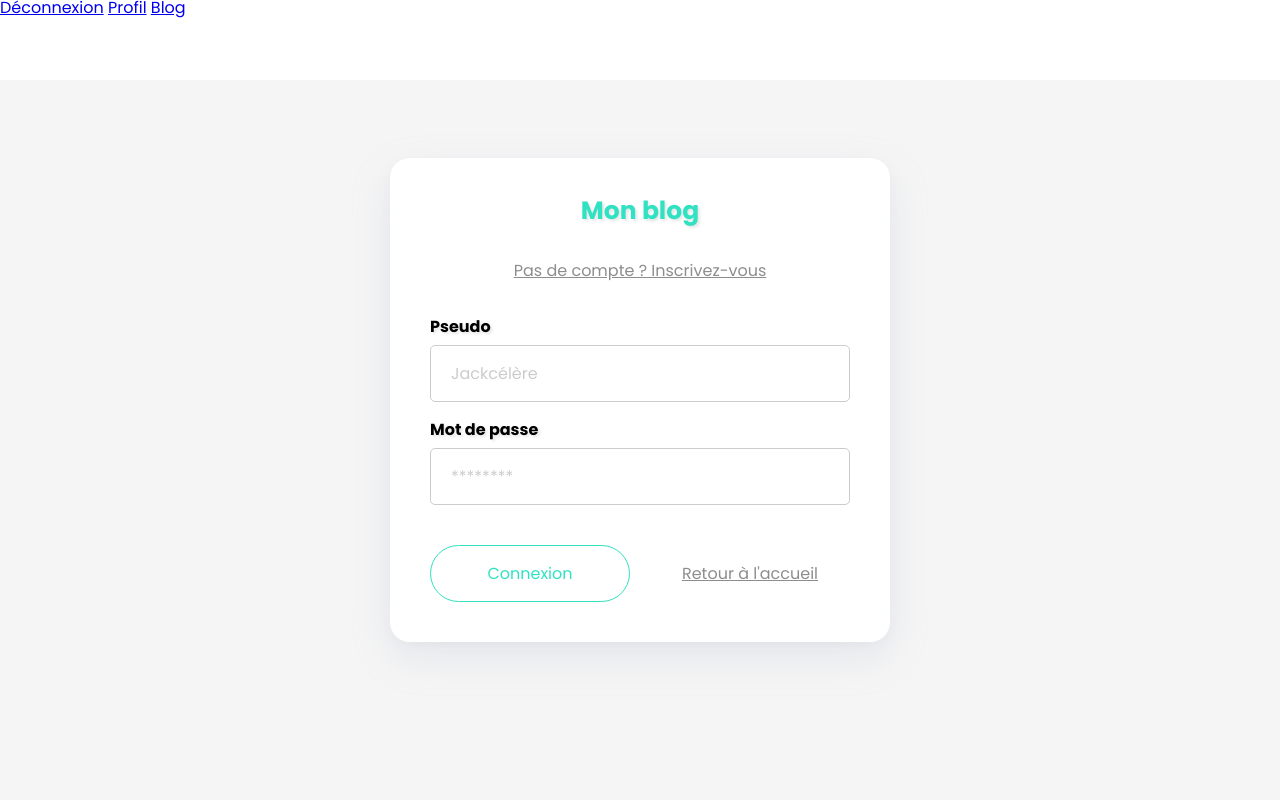
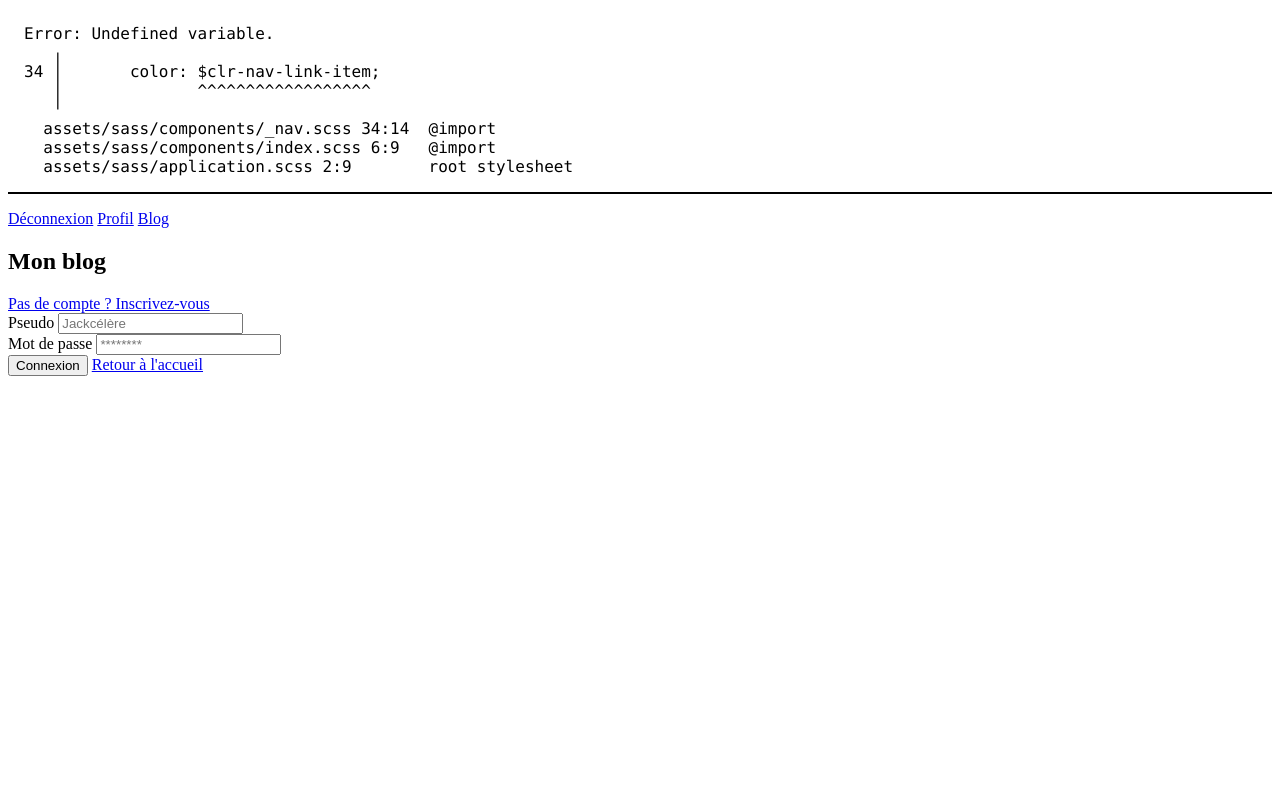
Before and after one commit to LeZellus/xipel-blog, a PHP site: template templates/login.php in a window 1280 px wide. Run offline with PHP 8.4, Linux system fonts and the light colour scheme; the template is opened without the code that fills it, so the values that code supplies are empty.

Commit message:
fix(git): error

```diff
--- a/public/css/style.css
+++ b/public/css/style.css
@@ -1,320 +1,19 @@
-@import url("https://fonts.googleapis.com/css2?family=Poppins:wght@100;300;400;600;700;900&display=swap");
-/* http://meyerweb.com/eric/tools/css/reset/ v2.0 | 20110126 License: none (public domain) */
-html,
-body,
-div,
-span,
-applet,
-object,
-iframe,
-h1,
-h2,
-h3,
-h4,
-h5,
-h6,
-p,
-blockquote,
-pre,
-a,
-abbr,
-acronym,
-address,
-big,
-cite,
-code,
-del,
-dfn,
-em,
-img,
-ins,
-kbd,
-q,
-s,
-samp,
-small,
-strike,
-strong,
-sub,
-sup,
-tt,
-var,
-b,
-u,
-i,
-center,
-dl,
-dt,
-dd,
-ol,
-ul,
-li,
-fieldset,
-form,
-label,
-legend,
-table,
-caption,
-tbody,
-tfoot,
-thead,
-tr,
-th,
-td,
-article,
-aside,
-canvas,
-details,
-embed,
-figure,
-figcaption,
-footer,
-header,
-hgroup,
-menu,
-nav,
-output,
-ruby,
-section,
-summary,
-time,
-mark,
-audio,
-video {
-  margin: 0;
-  padding: 0;
-  border: 0;
-  font-size: 100%;
-  font-family: "Poppins", Arial, sans-serif;
-  vertical-align: baseline;
+/* Error: Undefined variable.
+ *    ,
+ * 34 |       color: $clr-nav-link-item;
+ *    |              ^^^^^^^^^^^^^^^^^^
+ *    '
+ *   assets/sass/components/_nav.scss 34:14  @import
+ *   assets/sass/components/index.scss 6:9   @import
+ *   assets/sass/application.scss 2:9        root stylesheet */
+
+body::before {
+  font-family: "Source Code Pro", "SF Mono", Monaco, Inconsolata, "Fira Mono",
+      "Droid Sans Mono", monospace, monospace;
+  white-space: pre;
+  display: block;
+  padding: 1em;
+  margin-bottom: 1em;
+  border-bottom: 2px solid black;
+  content: "Error: Undefined variable.\a    \2577 \a 34 \2502        color: $clr-nav-link-item;\a    \2502               ^^^^^^^^^^^^^^^^^^\a    \2575 \a   assets/sass/components/_nav.scss 34:14  @import\a   assets/sass/components/index.scss 6:9   @import\a   assets/sass/application.scss 2:9        root stylesheet";
 }
-
-/* HTML5 display-role reset for older browsers */
-article,
-aside,
-details,
-figcaption,
-figure,
-footer,
-header,
-hgroup,
-menu,
-nav,
-section {
-  display: block;
-}
-
-body {
-  line-height: 1;
-}
-
-ol,
-ul {
-  list-style: none;
-}
-
-blockquote,
-q {
-  quotes: none;
-}
-
-blockquote::before,
-blockquote::after,
-q::before,
-q::after {
-  content: "";
-  content: none;
-}
-
-table {
-  border-collapse: collapse;
-  border-spacing: 0;
-}
-
-.button-primary {
-  padding: 1.5rem 3rem;
-  border: 1px solid #31e2c2;
-  border-radius: 5rem;
-  background-color: #fff;
-  transition: 0.3s;
-  color: #31e2c2;
-}
-.button-primary:hover {
-  box-shadow: 0 6px 7px rgba(0, 0, 0, 0.1);
-  transition: 0.3s;
-  cursor: pointer;
-}
-.button-secondary {
-  color: #8d8d8d;
-}
-.button-secondary:hover {
-  text-decoration: none;
-}
-.button-box {
-  grid-template-columns: repeat(2, 1fr);
-  align-items: center;
-}
-.button-box .button-secondary {
-  text-align: center;
-}
-
-input {
-  font-size: 1.6rem;
-  font-family: "Poppins", Arial, sans-serif;
-  box-sizing: border-box;
-  transition: 0.3s;
-  border-radius: 0.5rem;
-  padding: 1.5rem;
-  padding-left: 2rem;
-}
-input[type=text], input[type=email], input[type=password] {
-  border: 0.1rem solid #ccc;
-}
-input[type=text]:placeholder-shown, input[type=email]:placeholder-shown, input[type=password]:placeholder-shown {
-  background-color: inherit;
-}
-input[type=text]::placeholder, input[type=email]::placeholder, input[type=password]::placeholder {
-  color: #ccc;
-}
-input[type=text]:hover, input[type=email]:hover, input[type=password]:hover {
-  background-color: #ececec;
-  border-color: #8d8d8d;
-}
-input[type=text]:hover, input[type=text]:focus, input[type=email]:hover, input[type=email]:focus, input[type=password]:hover, input[type=password]:focus {
-  transition: 0.3s;
-}
-input[type=text]:invalid, input[type=email]:invalid, input[type=password]:invalid {
-  box-shadow: none;
-}
-input[type=text]:focus, input[type=email]:focus, input[type=password]:focus {
-  outline: none;
-  border: 0.1rem solid #000;
-  background-color: #dbdbdb;
-}
-input[type=submit] {
-  padding: 1.5rem 3rem;
-  border: 1px solid #31e2c2;
-  border-radius: 5rem;
-  background-color: transparent;
-  color: #31e2c2;
-}
-input[type=submit]:hover {
-  box-shadow: 0 5px 10px rgba(154, 160, 185, 0.05), 0 15px 40px rgba(166, 173, 201, 0.2);
-  cursor: pointer;
-}
-
-.form-control {
-  width: 100%;
-}
-.form-control-label {
-  font-weight: 700;
-  text-shadow: 2px 2px 3px rgba(0, 0, 0, 0.1);
-}
-.form-control-label:hover {
-  cursor: pointer;
-}
-
-nav {
-  height: 8rem;
-  background-color: #fff;
-  width: 100%;
-  position: fixed;
-  top: 0;
-  left: 0;
-}
-
-.grid {
-  display: grid;
-}
-.grid-gap-10 {
-  grid-gap: 1rem;
-}
-.grid-gap-20 {
-  grid-gap: 2rem;
-}
-.grid-gap-40 {
-  grid-gap: 4rem;
-}
-
-.main-login {
-  height: 100vh;
-  box-sizing: border-box;
-}
-
-.alert {
-  background: linear-gradient(to bottom left, #ef8d9c 40%, #ffc39e 100%);
-  border-radius: 1rem;
-  color: #fff;
-  padding: 2rem;
-  font-weight: 600;
-  position: absolute;
-  left: 50%;
-  transform: translateX(-50%);
-  top: 2rem;
-  transition: 0.3s;
-  box-shadow: rgba(0, 0, 0, 0.2) 1px 1px 5px;
-  align-items: center;
-  display: none;
-}
-.alert.show {
-  display: flex;
-}
-.alert i {
-  padding-left: 2rem;
-}
-.alert:hover {
-  cursor: pointer;
-}
-
-section.register, section.login {
-  max-width: calc(50rem - 8rem);
-  padding: 4rem;
-  width: 100%;
-  border-radius: 2rem;
-}
-section.register .button-secondary, section.login .button-secondary {
-  text-align: center;
-}
-
-html {
-  font-size: 62.5%;
-}
-
-body {
-  font-size: 1.6rem;
-  background-color: #f5f5f5;
-  position: relative;
-}
-
-.valid {
-  border: 1px solid #31e2c2;
-}
-
-.error {
-  border: 1px solid #ff2d20;
-}
-
-.bg-white {
-  background-color: #fff;
-  box-shadow: 0 5px 10px rgba(154, 160, 185, 0.05), 0 15px 40px rgba(166, 173, 201, 0.2);
-}
-
-.total-flex {
-  display: flex;
-  align-items: center;
-  justify-content: center;
-}
-
-.m-h {
-  min-height: 100vh;
-}
-
-h1 {
-  font-weight: 700;
-  color: #31e2c2;
-  font-size: 2.5rem;
-  text-align: center;
-  text-shadow: 2px 2px 3px rgba(0, 0, 0, 0.1);
-}
-
-/*# sourceMappingURL=style.css.map */
```
Also changed, not shown: 1 other file.
